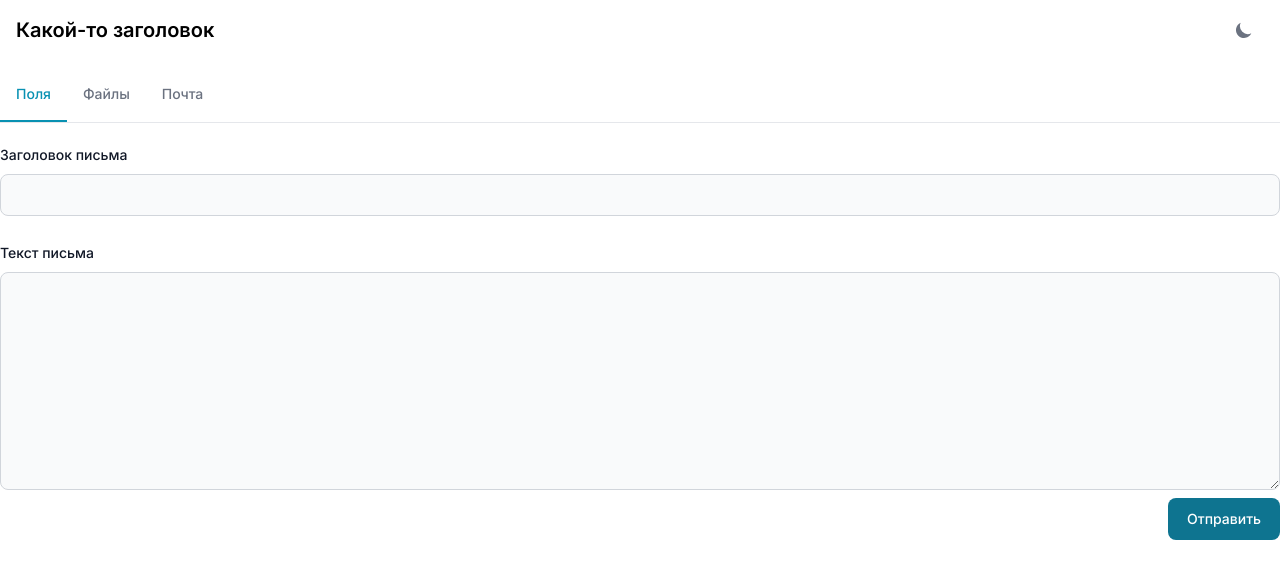
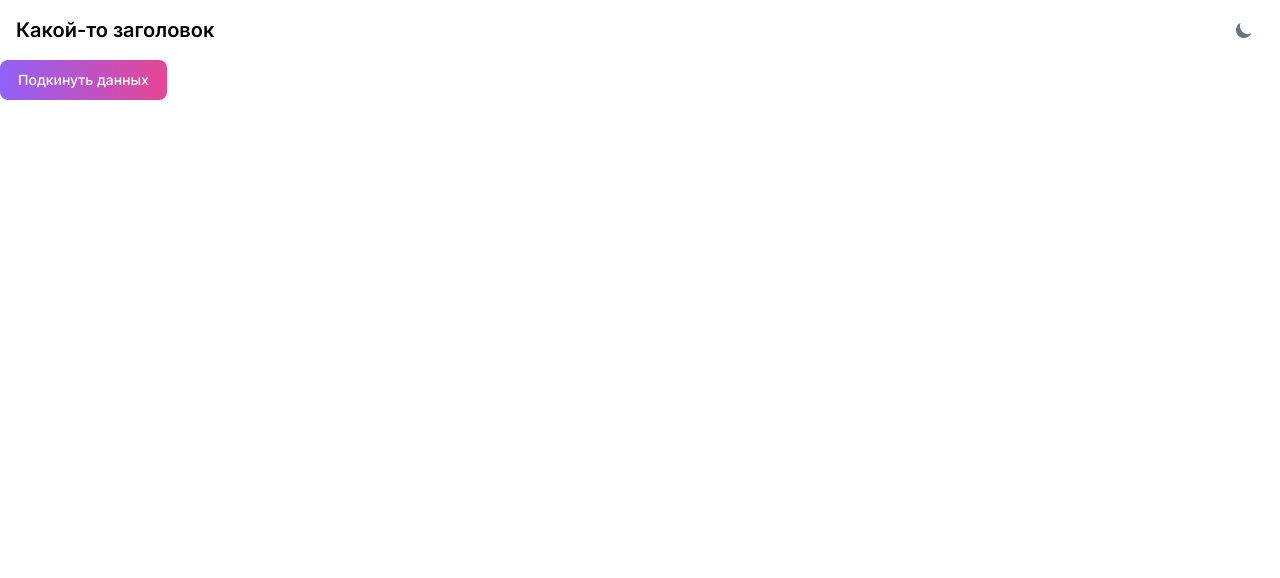
Before and after one commit to itupitsyn/ticket-processer, a Next.js app: page / in a window 1280 px wide. Shown: the top 578 px of the page. Built offline with nearby package versions, Linux system fonts and the light colour scheme.

Commit message:
feat(forms): side panel

```diff
--- a/app/page.tsx
+++ b/app/page.tsx
@@ -3,7 +3,7 @@ import { DarkThemeToggle, Navbar, NavbarBrand } from "flowbite-react";
 
 export default function Home() {
   return (
-    <main className="container flex min-h-screen flex-col gap-2">
+    <main className="container">
       <Navbar fluid rounded>
         <NavbarBrand>
           <span className="self-center whitespace-nowrap text-xl font-semibold">
--- a/components/FieldsForm.tsx
+++ b/components/FieldsForm.tsx
@@ -84,7 +84,12 @@ export const FieldsForm = () => {
         )}
       />
 
-      <Button type="submit" className="mt-2 self-end" disabled={isSubmitting}>
+      <Button
+        type="submit"
+        className="mt-2 self-end"
+        disabled={isSubmitting}
+        gradientDuoTone="purpleToPink"
+      >
         Отправить
       </Button>
     </form>
--- a/components/FilesForm.tsx
+++ b/components/FilesForm.tsx
@@ -66,7 +66,12 @@ export const FilesForm: FC = () => {
           />
         )}
       />
-      <Button type="submit" className="mt-2 self-end" disabled={isSubmitting}>
+      <Button
+        type="submit"
+        className="mt-2 self-end"
+        disabled={isSubmitting}
+        gradientDuoTone="purpleToPink"
+      >
         Отправить
       </Button>
     </form>
--- a/components/HelpPage.tsx
+++ b/components/HelpPage.tsx
@@ -1,12 +1,24 @@
 "use client";
 
-import { Tabs } from "flowbite-react";
-import { FC } from "react";
+import { Button, Drawer, Tabs } from "flowbite-react";
+import { FC, useState } from "react";
 import { FieldsForm } from "./FieldsForm";
 import { FilesForm } from "./FilesForm";
 
 export const HelpPage: FC = () => {
+  const [open, setOpen] = useState(false);
   return (
+    <>
+      <Button onClick={() => setOpen(true)} gradientDuoTone="purpleToPink">
+        Подкинуть данных
+      </Button>
+      <Drawer
+        open={open}
+        onClose={() => setOpen(false)}
+        className="md:min-w-[450px]"
+      >
+        <Drawer.Header title="Подкинуть данных" titleIcon={() => null} />
+        <Drawer.Items>
           <Tabs variant="underline" color="purple">
             <Tabs.Item title="Поля">
               <FieldsForm />
@@ -16,5 +28,8 @@ export const HelpPage: FC = () => {
             </Tabs.Item>
             <Tabs.Item title="Почта"></Tabs.Item>
           </Tabs>
+        </Drawer.Items>
+      </Drawer>
+    </>
   );
 };
```
Lines whose indentation alone changed are shown as unchanged.
